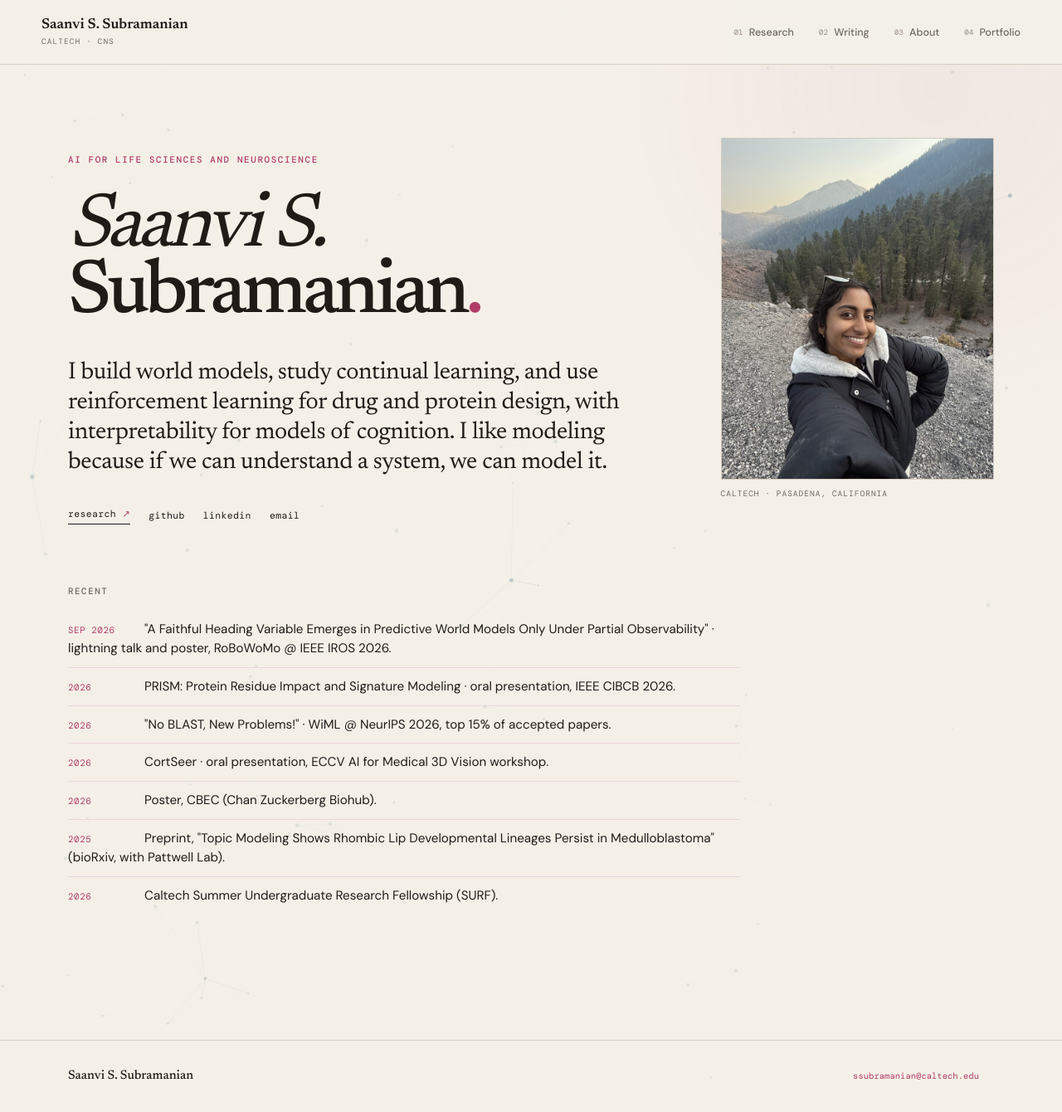
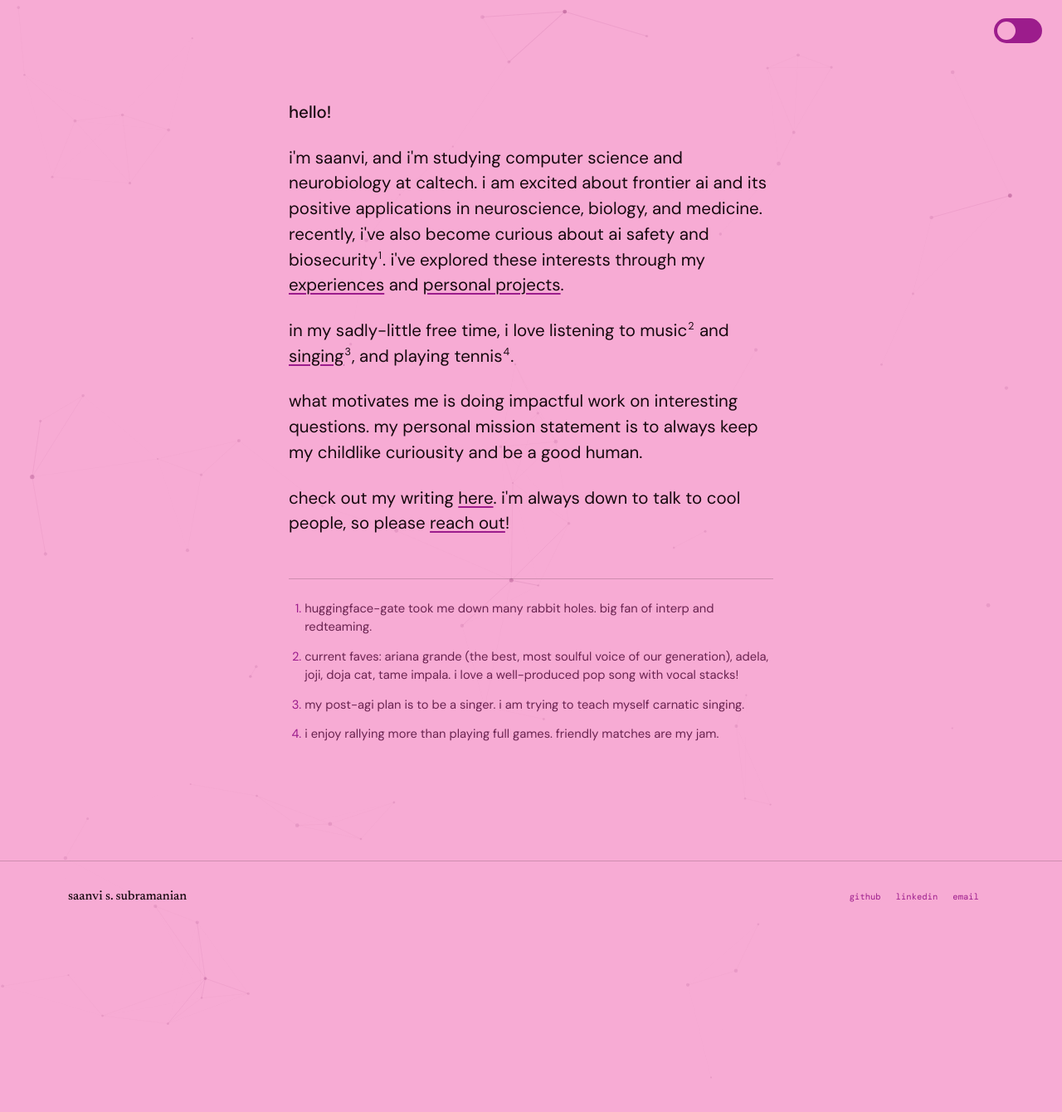
Before and after one commit to saanviiyer/saanviiyer.github.io, a Jekyll site: the page built from index.html, in a window 1280 px wide and 1343 px high. Shown: the top 1340 px of the window at 83% size. Built offline with Jekyll 4.4.1, drawn with Linux system fonts in a browser that asks for light colours; some web fonts are replaced.

Commit message:
pink theme with dark mode toggle, theme-aware neuron background, minimal homepage from mockup, CV-style experiences and projects pages

```diff
--- a/_includes/footer.html
+++ b/_includes/footer.html
@@ -1,6 +1,10 @@
 <footer>
   <div class="footer-inner">
-    <p class="footer-name">Saanvi S. Subramanian</p>
-    <a href="mailto:{{ site.email }}">{{ site.email }}</a>
+    <p class="footer-name">saanvi s. subramanian</p>
+    <p class="footer-links">
+      <a href="https://github.com/saanviiyer" target="_blank" rel="noopener">github</a>
+      <a href="https://www.linkedin.com/in/saanvi-s-subramanian-669986259/" target="_blank" rel="noopener">linkedin</a>
+      <a href="mailto:{{ site.email }}">email</a>
+    </p>
   </div>
 </footer>
--- a/_includes/nav.html
+++ b/_includes/nav.html
@@ -1,12 +1,13 @@
 <nav>
   <a href="{{ '/' | relative_url }}" class="nav-name">
-    <span>Saanvi S. Subramanian</span>
+    <span>saanvi s. subramanian</span>
     <small>Caltech · CNS</small>
   </a>
   <ul class="nav-links">
-    <li><a{% if page.url == '/pages/research/' %} class="active" aria-current="page"{% endif %} href="{{ '/pages/research/' | relative_url }}"><span>01</span> Research</a></li>
-    <li><a{% if page.url == '/pages/thinking/' or page.layout == 'post' %} class="active" aria-current="page"{% endif %} href="{{ '/pages/thinking/' | relative_url }}"><span>02</span> Writing</a></li>
-    <li><a{% if page.url == '/pages/about/' %} class="active" aria-current="page"{% endif %} href="{{ '/pages/about/' | relative_url }}"><span>03</span> About</a></li>
-    <li><a{% if page.url == '/pages/portfolio/' %} class="active" aria-current="page"{% endif %} href="{{ '/pages/portfolio/' | relative_url }}"><span>04</span> Portfolio</a></li>
+    <li><a{% if page.url == '/pages/experiences/' %} class="active" aria-current="page"{% endif %} href="{{ '/pages/experiences/' | relative_url }}">experiences</a></li>
+    <li><a{% if page.url == '/pages/projects/' %} class="active" aria-current="page"{% endif %} href="{{ '/pages/projects/' | relative_url }}">projects</a></li>
+    <li><a{% if page.url == '/pages/thinking/' or page.layout == 'post' %} class="active" aria-current="page"{% endif %} href="{{ '/pages/thinking/' | relative_url }}">writing</a></li>
+    <li><a{% if page.url == '/pages/portfolio/' %} class="active" aria-current="page"{% endif %} href="{{ '/pages/portfolio/' | relative_url }}">portfolio</a></li>
+    <li><a{% if page.url == '/pages/about/' %} class="active" aria-current="page"{% endif %} href="{{ '/pages/about/' | relative_url }}">about</a></li>
   </ul>
 </nav>
--- a/_layouts/default.html
+++ b/_layouts/default.html
@@ -20,20 +20,41 @@
   <link href="https://fonts.googleapis.com/css2?family=DM+Mono:wght@300;400;500&family=DM+Sans:ital,opsz,wght@0,9..40,400;0,9..40,500;0,9..40,600;1,9..40,400&family=Newsreader:opsz,wght@6..72,400;6..72,500;6..72,600&display=swap" rel="stylesheet">
 
   <link rel="stylesheet" href="{{ '/assets/css/style.css' | relative_url }}" />
+
+  <script>
+    // Set theme before paint to avoid a flash.
+    (function () {
+      try { var t = localStorage.getItem('theme'); if (t) document.documentElement.setAttribute('data-theme', t); } catch (e) {}
+    })();
+  </script>
 </head>
 <body>
 
   <canvas id="neural-bg" aria-hidden="true"></canvas>
+  <button class="theme-toggle" id="theme-toggle" type="button" aria-label="Toggle dark mode"></button>
 
-  {% include nav.html %}
+  {% unless page.hide_nav %}{% include nav.html %}{% endunless %}
 
   <main>
-    <div class="page-content">
+    <div class="page-content{% if page.hide_nav %} page-content-home{% endif %}">
       {{ content }}
     </div>
   </main>
 
   {% include footer.html %}
   <script src="{{ '/assets/js/neural.js' | relative_url }}"></script>
+  <script>
+    (function () {
+      var btn = document.getElementById('theme-toggle');
+      if (!btn) return;
+      btn.addEventListener('click', function () {
+        var root = document.documentElement;
+        var next = root.getAttribute('data-theme') === 'dark' ? 'light' : 'dark';
+        root.setAttribute('data-theme', next);
+        try { localStorage.setItem('theme', next); } catch (e) {}
+        window.dispatchEvent(new Event('themechange'));
+      });
+    })();
+  </script>
 </body>
 </html>
--- a/assets/css/style.css
+++ b/assets/css/style.css
@@ -1,24 +1,40 @@
 :root {
-  --paper: #f4f0e8;
-  --paper-deep: #ebe4d8;
-  --ink: #211b18;
-  --muted: #706963;
-  --accent: #b13c68;
-  --accent-soft: #ead5dc;
-  --blue: #466f83;
-  --border: #d7cec1;
+  --paper: #f7abd4;
+  --paper-deep: #f39ecb;
+  --ink: #17090f;
+  --muted: #6a2350;
+  --accent: #9c1c8c;
+  --accent-soft: rgba(156, 28, 140, 0.16);
+  --blue: #9c1c8c;
+  --border: rgba(23, 9, 15, 0.18);
+  --nav-bg: rgba(247, 171, 212, 0.82);
+  --neuron-rgb: 124, 22, 92;
+  --glitch-rgb: 156, 28, 140;
   --serif: 'Newsreader', Georgia, serif;
   --sans: 'DM Sans', Arial, sans-serif;
   --mono: 'DM Mono', monospace;
 }
 
+:root[data-theme="dark"] {
+  --paper: #000000;
+  --paper-deep: #0b0b0b;
+  --ink: #f6cfe4;
+  --muted: #cb92b6;
+  --accent: #ff86cf;
+  --accent-soft: rgba(255, 134, 207, 0.18);
+  --blue: #ff86cf;
+  --border: rgba(246, 171, 212, 0.20);
+  --nav-bg: rgba(0, 0, 0, 0.72);
+  --neuron-rgb: 255, 130, 200;
+  --glitch-rgb: 255, 134, 207;
+}
+
 * { box-sizing: border-box; margin: 0; padding: 0; }
 
 html {
-  background:
-    radial-gradient(circle at 88% 8%, rgba(177, 60, 104, 0.055), transparent 25rem),
-    var(--paper);
+  background: var(--paper);
   scroll-behavior: smooth;
+  transition: background-color 0.35s ease;
 }
 
 body {
@@ -28,6 +44,7 @@ body {
   font-size: 16px;
   line-height: 1.65;
   min-height: 100vh;
+  transition: color 0.35s ease;
 }
 
 a { color: inherit; }
@@ -48,15 +65,15 @@ a { color: inherit; }
 
 @keyframes neural-glitch {
   0%, 100% { filter: none; transform: translate(0, 0); }
-  20% { filter: drop-shadow(2px 0 rgba(177, 60, 104, 0.28)); transform: translate(-1px, 0); }
-  45% { filter: drop-shadow(-2px 0 rgba(70, 111, 131, 0.3)); transform: translate(1px, -1px); }
+  20% { filter: drop-shadow(2px 0 rgba(var(--glitch-rgb), 0.30)); transform: translate(-1px, 0); }
+  45% { filter: drop-shadow(-2px 0 rgba(var(--glitch-rgb), 0.30)); transform: translate(1px, -1px); }
   72% { filter: none; transform: translate(-1px, 0); }
 }
 
 /* Navigation */
 nav {
   align-items: center;
-  background: rgba(244, 240, 232, 0.93);
+  background: var(--nav-bg);
   border-bottom: 1px solid var(--border);
   display: flex;
   height: 78px;
@@ -101,7 +118,7 @@ nav {
 }
 
 .nav-links a span {
-  color: #aaa097;
+  color: var(--muted);
   font-family: var(--mono);
   font-size: 0.58rem;
   margin-right: 4px;
@@ -462,8 +479,8 @@ nav {
   letter-spacing: 0.02em;
   padding: 2px 8px;
 }
-.cat-ai { border-color: rgba(177, 60, 104, 0.4); color: #8f3155; }
-.cat-compbio { border-color: rgba(70, 111, 131, 0.45); color: var(--blue); }
+.cat-ai { border-color: var(--accent); color: var(--accent); }
+.cat-compbio { border-color: var(--blue); color: var(--blue); }
 
 .research-code-link,
 .archive-note {
@@ -584,6 +601,7 @@ footer { border-top: 1px solid var(--border); margin-top: 32px; }
 .footer-name { color: var(--ink); font-family: var(--serif); font-size: 0.95rem; font-weight: 500; }
 footer a { color: var(--accent); font-family: var(--mono); font-size: 0.66rem; text-decoration: none; }
 footer a:hover { text-decoration: underline; }
+.footer-links { display: flex; gap: 18px; }
 
 @media (max-width: 820px) {
   nav { height: auto; padding: 15px 22px; }
@@ -631,3 +649,102 @@ footer a:hover { text-decoration: underline; }
   #neural-bg.glitch { animation: none; }
   .pf-thumb img { transition: none; }
 }
+
+/* ============ Theme toggle (pink light / black dark) ============ */
+.theme-toggle {
+  position: fixed;
+  top: 22px;
+  right: 24px;
+  z-index: 40;
+  width: 58px;
+  height: 30px;
+  padding: 0;
+  border: none;
+  border-radius: 999px;
+  background: var(--accent);
+  cursor: pointer;
+  transition: background-color 0.3s ease;
+}
+.theme-toggle::before {
+  content: "";
+  position: absolute;
+  top: 4px;
+  left: 4px;
+  width: 22px;
+  height: 22px;
+  border-radius: 50%;
+  background: var(--paper);
+  transition: transform 0.3s ease, background-color 0.35s ease;
+}
+:root[data-theme="dark"] .theme-toggle::before { transform: translateX(28px); }
+
+/* ============ Minimal homepage ============ */
+.page-content-home { max-width: none; padding: 0; min-height: 0; }
+
+.home {
+  max-width: 640px;
+  margin: 0 auto;
+  padding: 120px 28px 96px;
+}
+.home-hi { font-size: 1.5rem; font-weight: 500; margin-bottom: 1.6rem; }
+.home > p {
+  font-size: 1.28rem;
+  line-height: 1.5;
+  margin: 0 0 1.5rem;
+}
+.home a {
+  color: inherit;
+  text-decoration: underline;
+  text-underline-offset: 3px;
+  text-decoration-thickness: 1.5px;
+  text-decoration-color: var(--accent);
+}
+.home a:hover { color: var(--accent); }
+.home sup { font-size: 0.62em; line-height: 0; }
+.home sup a { text-decoration: none; padding: 0 1px; }
+
+.home-foot {
+  margin-top: 3.2rem;
+  padding-top: 1.5rem;
+  border-top: 1px solid var(--border);
+  padding-left: 1.2rem;
+}
+.home-foot li {
+  font-size: 0.92rem;
+  line-height: 1.5;
+  margin-bottom: 0.85rem;
+  color: var(--muted);
+}
+.home-foot li::marker { color: var(--accent); }
+
+@media (max-width: 620px) {
+  .home { padding: 96px 22px 72px; }
+  .home > p { font-size: 1.14rem; }
+  .theme-toggle { top: 16px; right: 16px; }
+}
+
+/* ============ CV-style experiences / projects ============ */
+.cv-intro { max-width: 640px; color: var(--muted); font-size: 1.05rem; margin-bottom: 40px; }
+.cv-list { max-width: 720px; }
+.cv-item { padding: 26px 0; border-top: 1px solid var(--border); }
+.cv-item:first-child { border-top: none; padding-top: 6px; }
+.cv-item h3 {
+  font-family: var(--serif);
+  font-size: 1.3rem;
+  font-weight: 600;
+  line-height: 1.2;
+  margin-bottom: 4px;
+}
+.cv-item h3 a { color: inherit; text-decoration: underline; text-underline-offset: 3px; text-decoration-color: var(--accent); }
+.cv-meta {
+  color: var(--muted);
+  font-family: var(--mono);
+  font-size: 0.64rem;
+  letter-spacing: 0.06em;
+  text-transform: uppercase;
+  margin-bottom: 12px;
+}
+.cv-item ul { margin: 0 0 0 1.15rem; }
+.cv-item li { margin-bottom: 5px; line-height: 1.5; }
+.cv-item li::marker { color: var(--accent); }
+.reflection { font-weight: 600; margin-top: 13px; line-height: 1.5; }
--- a/assets/js/neural.js
+++ b/assets/js/neural.js
@@ -6,7 +6,14 @@
   var ctx = canvas.getContext('2d');
   var reduce = window.matchMedia('(prefers-reduced-motion: reduce)').matches;
 
-  var ACCENT = '70,111,131';       // Muted blue from the editorial palette
+  // Neuron color follows the active theme via the --neuron-rgb CSS variable.
+  function neuronRGB() {
+    var v = getComputedStyle(document.body).getPropertyValue('--neuron-rgb');
+    return (v && v.trim()) || '124,22,92';
+  }
+  var ACCENT = neuronRGB();
+  window.addEventListener('themechange', function () { ACCENT = neuronRGB(); });
+
   var LINK_DIST = 175;             // connection radius (css px)
   var W, H, DPR;
   var nodes = [];
--- a/index.html
+++ b/index.html
@@ -1,40 +1,27 @@
 ---
 title: Saanvi S. Subramanian
+hide_nav: true
 description: >-
-  I work on AI for life sciences and neuroscience: world models, continual
-  learning, reinforcement learning for drug and protein design, and
-  interpretability for models of cognition.
+  i'm saanvi, studying cs and neurobiology at caltech. i work on frontier ai and
+  its applications in neuroscience, biology, and medicine, plus ai safety and
+  biosecurity.
 ---
 
-<section class="hero">
-  <div class="hero-copy">
-    <p class="hero-kicker">AI for life sciences and neuroscience</p>
-    <h1><span>Saanvi S.</span> Subramanian<span class="accent-period">.</span></h1>
-    <p class="hero-thesis">I build world models, study continual learning, and use reinforcement learning for drug and protein design, with interpretability for models of cognition. I like modeling because if we can understand a system, we can model it.</p>
+<section class="home">
+  <p class="home-hi">hello!</p>
 
-    <div class="hero-links" aria-label="Profile links">
-      <a class="primary-link" href="{{ '/pages/research/' | relative_url }}">Research <span aria-hidden="true">↗</span></a>
-      <a class="text-link" href="https://github.com/saanviiyer" target="_blank" rel="noopener">GitHub</a>
-      <a class="text-link" href="https://www.linkedin.com/in/saanvi-s-subramanian-669986259/" target="_blank" rel="noopener">LinkedIn</a>
-      <a class="text-link" href="mailto:{{ site.email }}">Email</a>
-    </div>
-  </div>
+  <p>i'm saanvi, and i'm studying computer science and neurobiology at caltech. i am excited about frontier ai and its positive applications in neuroscience, biology, and medicine. recently, i've also become curious about ai safety and biosecurity<sup id="ref1"><a href="#fn1">1</a></sup>. i've explored these interests through my <a href="{{ '/pages/experiences/' | relative_url }}">experiences</a> and <a href="{{ '/pages/projects/' | relative_url }}">personal projects</a>.</p>
 
-  <figure class="hero-portrait">
-    <img class="hero-photo" src="{{ '/assets/img/saanvi.jpg' | relative_url }}" alt="Saanvi S. Subramanian" />
-    <figcaption>Caltech · Pasadena, California</figcaption>
-  </figure>
+  <p>in my sadly-little free time, i love listening to music<sup id="ref2"><a href="#fn2">2</a></sup> and <a href="{{ '/pages/misc/' | relative_url }}">singing</a><sup id="ref3"><a href="#fn3">3</a></sup>, and playing tennis<sup id="ref4"><a href="#fn4">4</a></sup>.</p>
+
+  <p>what motivates me is doing impactful work on interesting questions. my personal mission statement is to always keep my childlike curiousity and be a good human.</p>
+
+  <p>check out my writing <a href="{{ '/pages/thinking/' | relative_url }}">here</a>. i'm always down to talk to cool people, so please <a href="mailto:{{ site.email }}">reach out</a>!</p>
+
+  <ol class="home-foot">
+    <li id="fn1">huggingface-gate took me down many rabbit holes. big fan of interp and redteaming.</li>
+    <li id="fn2">current faves: ariana grande (the best, most soulful voice of our generation), adela, joji, doja cat, tame impala. i love a well-produced pop song with vocal stacks!</li>
+    <li id="fn3">my post-agi plan is to be a singer. i am trying to teach myself carnatic singing.</li>
+    <li id="fn4">i enjoy rallying more than playing full games. friendly matches are my jam.</li>
+  </ol>
 </section>
-
-<section class="recent">
-  <h2 class="section-heading">Recent</h2>
-  <ul class="recent-list">
-    <li><span class="recent-date">Sep 2026</span> "A Faithful Heading Variable Emerges in Predictive World Models Only Under Partial Observability" · lightning talk and poster, RoBoWoMo @ IEEE IROS 2026.</li>
-    <li><span class="recent-date">2026</span> PRISM: Protein Residue Impact and Signature Modeling · oral presentation, IEEE CIBCB 2026.</li>
-    <li><span class="recent-date">2026</span> "No BLAST, New Problems!" · WiML @ NeurIPS 2026, top 15% of accepted papers.</li>
-    <li><span class="recent-date">2026</span> CortSeer · oral presentation, ECCV AI for Medical 3D Vision workshop.</li>
-    <li><span class="recent-date">2026</span> Poster, CBEC (Chan Zuckerberg Biohub).</li>
-    <li><span class="recent-date">2025</span> Preprint, "Topic Modeling Shows Rhombic Lip Developmental Lineages Persist in Medulloblastoma" (bioRxiv, with Pattwell Lab).</li>
-    <li><span class="recent-date">2026</span> Caltech Summer Undergraduate Research Fellowship (SURF).</li>
-  </ul>
-</section>
```
Also changed, not shown: pages/experiences.html (added, +63 -0 lines), pages/projects.html (added, +79 -0 lines).
